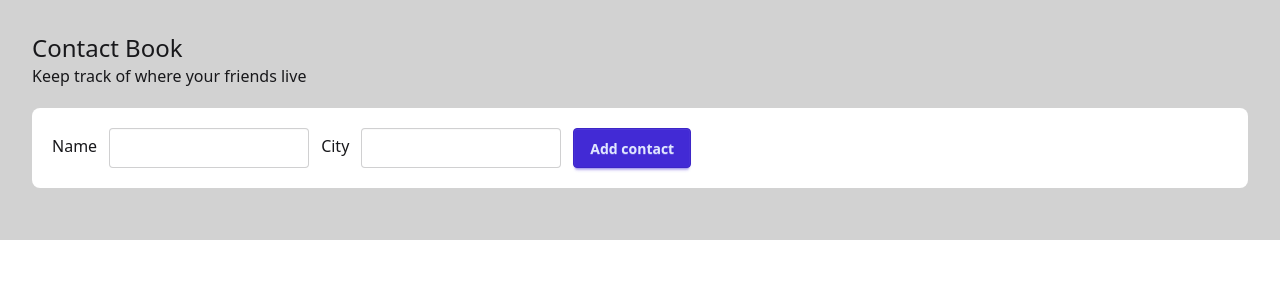
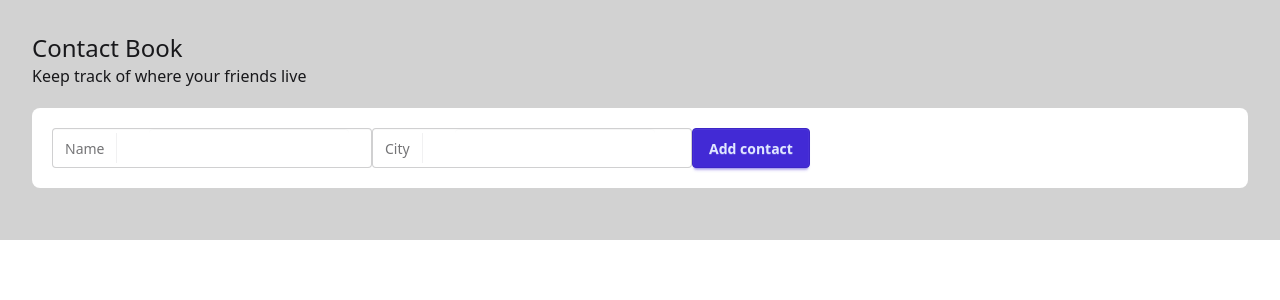
Before and after one commit to foobaroooo/simple-contact-book-app, a React (Vite) app: page / in a window 1280 px wide. Shown: the top 300 px of the page. Built offline with nearby package versions, Linux system fonts and the light colour scheme.

Commit message:
Update contact toggle back but create a new contact every time
TODO
bc this addess a new contact, need to loop and replace
    setContacts([...contacts, updatedContact])

```diff
--- a/src/App.tsx
+++ b/src/App.tsx
@@ -1,17 +1,18 @@
 import './App.css'
-import { useState} from 'react';
-import ContactForm from './components/ContactForm';
+import { useState, FormEvent } from 'react';
 import { Contact } from './types';
 import ContactCard from './components/ContactCard'
+import ContactForm from './components/ContactForm';
 import { v4 as uuidv4 } from "uuid";
 
 function App() {
 
   const [contacts, setContacts] = useState<Contact[]>([]);
-  const [editContactId, setEditContactId] = useState('');
+  const [editContactId, setEditContactId] = useState<string | null>(null);
 
-  const handleAddContact = (e: React.FormEvent<HTMLFormElement>) => {
+  const handleAddContact = (e: FormEvent<HTMLFormElement>) => {
     e.preventDefault();
+
     const formData = new FormData(e.currentTarget);
     const newContact = {
       id: uuidv4(),
@@ -26,8 +27,13 @@ function App() {
     setEditContactId(contactId);
   }
 
-  const handleContactFormSave = (e) => {
+  const handleContactFormSave = (updatedContact : Contact) => {
+    setContacts([...contacts, updatedContact])
+    setEditContactId(null);
+  }
 
+  const handleContactFormCancel = (e) => {
+    setEditContactId(null);
   }
 
   const handleContactFormDelete = (e) => {
@@ -43,12 +49,12 @@ function App() {
 
       <section>
         <form onSubmit={handleAddContact} className="mt-5 p-5 rounded-box mb-5 bg-base-100 ">
-          <label htmlFor="name">
-            Name
+          <label htmlFor="name" className="input">
+            <span className="label">Name</span>
             <input type="text" id="name" name="name" className="input mr-3 w-50 ml-3" defaultValue="" />
           </label>
-          <label htmlFor="city">
-            City
+          <label htmlFor="city" className="input">
+            <span className="label">City</span>
             <input type="text" id="city" name="city" className="input mr-3 w-50 ml-3" defaultValue="" />
           </label>
 
@@ -63,6 +69,7 @@ function App() {
               key={ contact.id }
               contact={ contact }
               onSave={ handleContactFormSave }
+              onCancel={ handleContactFormCancel }
               onDelete={ handleContactFormDelete }
             />
           ) : (
--- a/src/components/ContactForm.tsx
+++ b/src/components/ContactForm.tsx
@@ -1,34 +1,52 @@
 import { Contact } from '../types';
+import { FormEvent } from 'react';
 
 interface ContactFormProps {
     contact: Contact;
-    onSave: () => void;
+    onSave: (updatedContact: Contact) => void;
+    onCancel: () => void;
     onDelete: () => void;
 }
 
-export default function ContactForm({ contact, onSave, onDelete } : ContactFormProps) {
+
+export default function ContactForm({ contact, onSave, onCancel, onDelete } : ContactFormProps) {
+    const handleSubmit = (e : FormEvent<HTMLFormElement>) => {
+        e.preventDefault();
+
+        const formData = new FormData(e.currentTarget);
+        const updatedContact = {
+            ...contact,
+            name: formData.get('name') as string || '',
+            city: formData.get('city') as string || '',
+          };
+
+          onSave(updatedContact);
+
+          e.target.reset();
+    }
+
     return (
-        <form className="card w-96 bg-base-100 card-md shadow-sm">
+      <form onSubmit={handleSubmit} className="card w-96 bg-base-100 card-md shadow-sm">
         <div className="card-body">
-          <div className="m-2">
-            <label htmlFor="name">
-              <span>Name</span>
+          <div>
+            <label htmlFor="name" className="input">
+              <span className="label">Name</span>
               <input type="text" id="name" name="name" className="input mr-3 ml-3 w-50" defaultValue={ contact.name } />
             </label>
           </div>
 
-          <div className="m-2">
-            <label htmlFor="city">
-              <span>City</span>
+          <div>
+            <label htmlFor="city" className="input">
+              <span className="label">City</span>
               <input type="text" id="city" name="city" className="input mr-3 ml-3 w-50" defaultValue={ contact.city } />
             </label>
           </div>
 
-          <div className="flex justify-between m-5">
-            <button type="button" id="btnDelete" className="btn btn-secondary" onClick={onDelete}>Delete</button>
+          <div className="flex justify-between">
+            <button type="button" id="btnDelete" className="btn btn-secondary">Delete</button>
             <div className="flex gap-2 ml-auto">
-              <button type="button" id="btnCancel" className="btn btn-default">Cancel</button>
-              <button type="button" id="btnSave" className="btn btn-primary" onClick={onSave}>Save</button>
+              <button type="button" id="btnCancel" className="btn btn-default" onClick={onCancel}>Cancel</button>
+              <button type="submit" id="btnSave" className="btn btn-primary">Save</button>
             </div>
           </div>
         </div>
```
